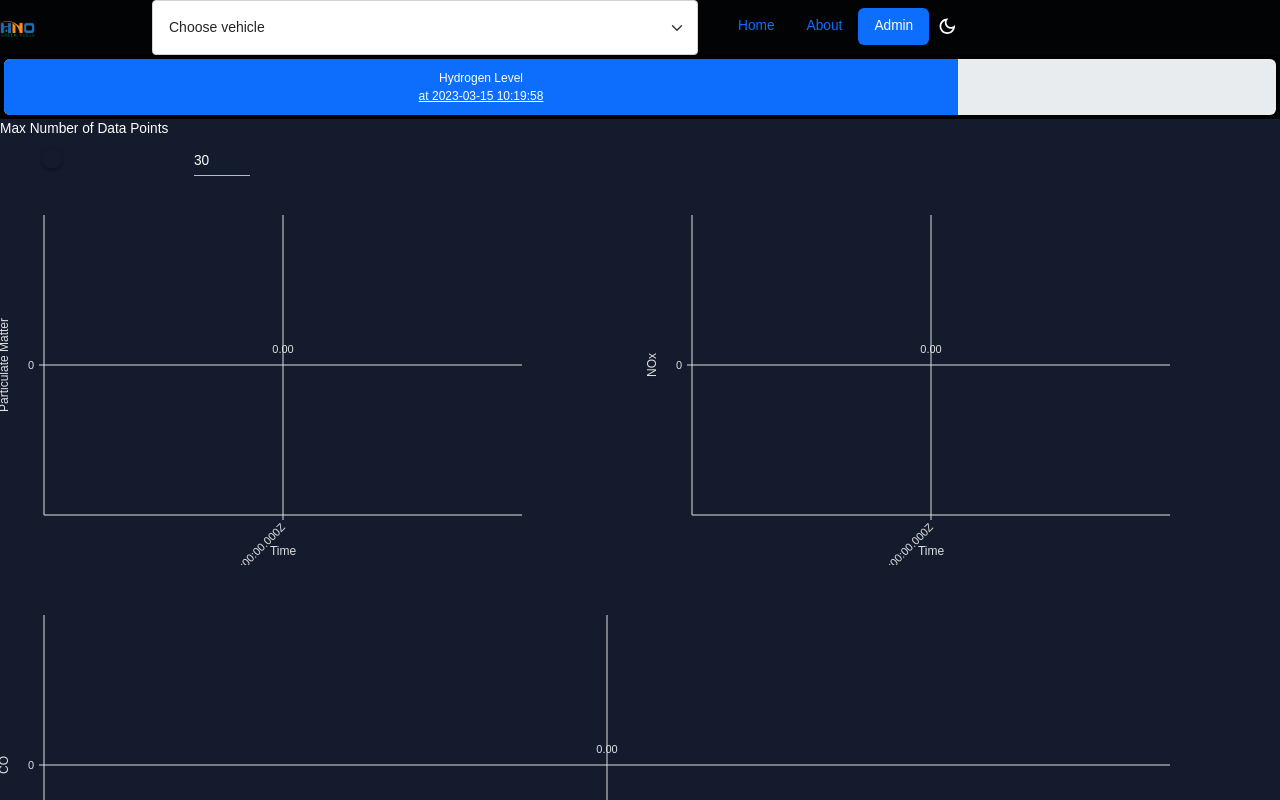
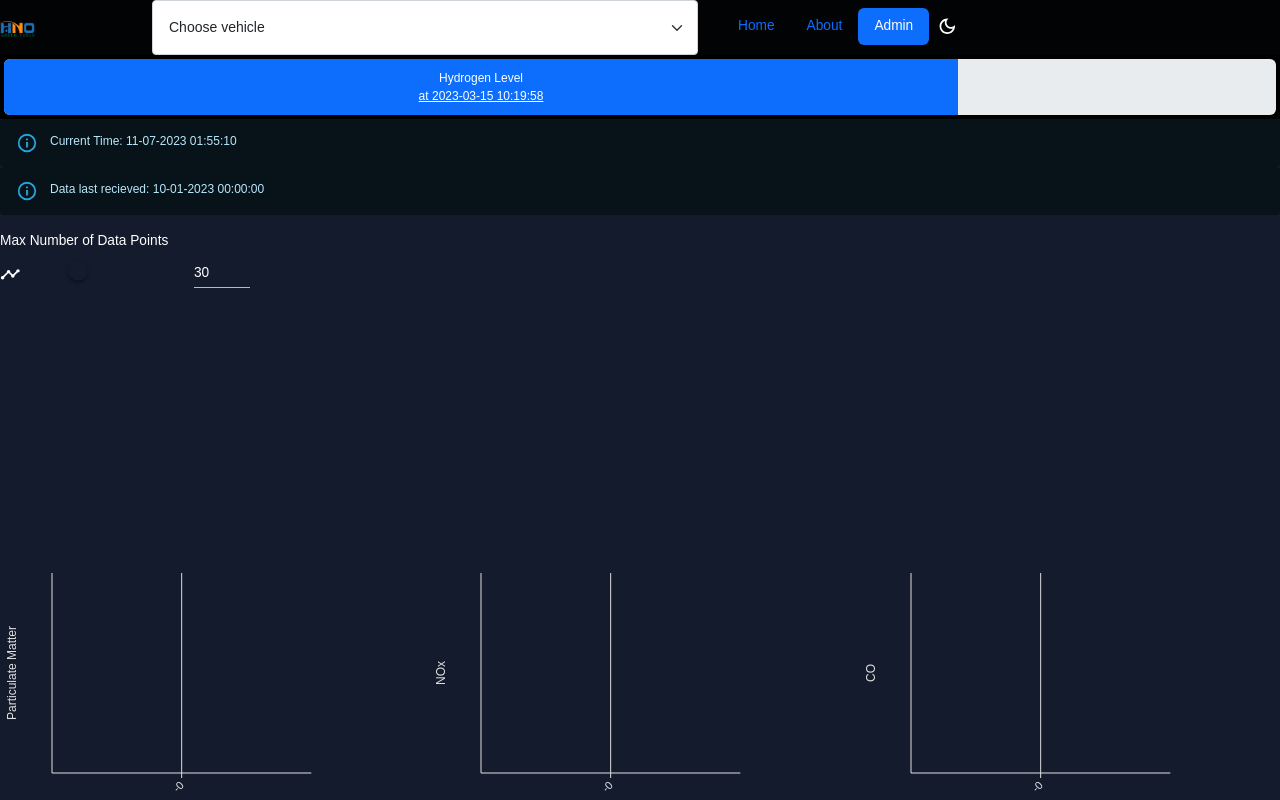
Before and after one commit to HNOI-Senior-Design-Performance-Tool/GUI, a React (Create React App) app: page /admin in a window 1280 px wide. Shown: the top 800 px of the page. Built offline with nearby package versions, Linux system fonts and the light colour scheme; no server answers.

Commit message:
changed time representation on dashboard

```diff
--- a/package.json
+++ b/package.json
@@ -17,6 +17,7 @@
     "axios": "^1.3.5",
     "bootstrap": "^5.2.3",
     "moment": "^2.29.4",
+    "moment-timezone": "^0.5.43",
     "react": "^18.2.0",
     "react-bootstrap": "^2.7.2",
     "react-dom": "^18.2.0",
--- a/src/pages/Dashoard.js
+++ b/src/pages/Dashoard.js
@@ -1,20 +1,23 @@
 import React, { useState, useEffect } from "react";
 import LiveLineChart from "../components/LiveLineChart";
 
-import { Box, Grid, Input, Slider, Typography } from "@mui/material";
+import { Box, Grid, Input, Slider, Typography, Alert } from "@mui/material";
+import TimelineRoundedIcon from "@mui/icons-material/TimelineRounded";
 
 import axios from 'axios';
-import moment from "moment";
+import moment from "moment-timezone";
 import { Container } from "@nivo/core";
 
 const Dashboard = () => {
+  let userTimezone = Intl.DateTimeFormat().resolvedOptions().timeZone;
 
   const [maxNumDataPoints, setMaxNumDataPoints] = useState(30); // max number of data points to display on the chart
 
-  // const initTime = moment.utc().format();
-  const initTime = "2023-10-07T00:00:00.000Z";
+  // const initTime = moment.utc();
+  const initTime = moment("2023-10-01T00:00:00.000Z");
 
-  const [latestTime, setLatestTime] = useState(initTime); // latest time
+  const [latestTime, setLatestTime] = useState(initTime); // latest timestamp of data received from the database
+  const [currentTime, setCurrentTime] = useState(moment.utc()); // current time
 
   // create a state for each line chart's data
   // initialize each state with the latest datapoint
@@ -27,13 +30,14 @@ const Dashboard = () => {
   const pollDatabase = () => {
     axios
       .get(
-        "http://localhost:8080/api/vehicleData/latestDataGT/" + latestTime
+        "http://localhost:8080/api/vehicleData/latestDataGT/" + latestTime.utc().format()
       )
       .then((response) => {
+
         const data = response.data;
 
         if (data.length > 0) {
-          setLatestTime(data[data.length - 1].time);
+          setLatestTime(moment(data[data.length - 1].time));
           setPmData(
             pmData.concat(data.map((d) => ({ x: d.time, y: d.particulateMatter })))
           );
@@ -60,20 +64,34 @@ const Dashboard = () => {
     }
   };
 
-  // function that combines the trimData and pollDatabase functions
+  const getTimeDiffData = (data, dataField) => {
+    return data.map((d) => ({
+      x: '-' + currentTime.diff(moment(d.time), "seconds"),
+      y: d.dataField,
+    }));
+  };
+
+  // Functions that facillitate live data updates
   const updateData = () => {
+    // Maintain the current time for calculating the time difference for each data point
+    setCurrentTime(moment.utc());
+
+    // Poll the database for new data and update the data states
     pollDatabase();
+
+    // Trim the data arrays to the max number of data points
     setPmData(trimData(pmData));
     setNoxData(trimData(noxData));
     setCoData(trimData(coData));
   };
 
-  const pollRate = 5 // in seconds
+  const updateRate = 1 // in seconds
   useEffect(() => {
-    const intervalId = setInterval(updateData, pollRate*1000);
+    const updateIntervalId = setInterval(updateData, updateRate * 1000);
 
-    return () => clearInterval(intervalId); // Clean up the interval on unmount
+    return () => clearInterval(updateIntervalId); // Clean up the interval on unmount
   });
+
 
   // Max Data Points slider
   const handleSliderChange = (event, newValue) => {
@@ -98,11 +116,25 @@ const Dashboard = () => {
 
   return (
     <Container>
-      <Box sx={{ width: 250 }}>
+      <Alert severity="info">
+        Current Time:{" "}
+        {currentTime.tz(userTimezone).format("MM-DD-YYYY HH:mm:ss")}
+      </Alert>
+      <Alert severity="info" sx={{ mb: 2 }}>
+        Data last recieved:{" "}
+        {latestTime.tz(userTimezone).format("MM-DD-YYYY HH:mm:ss")}
+      </Alert>
+
+      <Box sx={{ width: 250, height: 300 }}>
         <Typography id="input-slider" gutterBottom>
           Max Number of Data Points
         </Typography>
+
         <Grid container spacing={2} alignItems="center">
+          <Grid item>
+            <TimelineRoundedIcon />
+          </Grid>
+
           <Grid item xs>
             <Slider
               value={maxNumDataPoints}
@@ -114,6 +146,7 @@ const Dashboard = () => {
               max={absoluteMaxNumDataPoints}
             />
           </Grid>
+
           <Grid item>
             <Input
               value={maxNumDataPoints}
@@ -131,28 +164,33 @@ const Dashboard = () => {
           </Grid>
         </Grid>
       </Box>
-
-      <Grid container spacing={2}>
-        <Grid xs={6} style={{ height: 400 }}>
+      <Container>
+        <Grid container spacing={1}>
+          <Grid xs={4} style={{ height: 300 }}>
             <LiveLineChart
               botAxisLabel="Time"
               leftAxisLabel="Particulate Matter"
-            data={pmData}
+              data={getTimeDiffData(pmData, "particulateMatter")}
             />
           </Grid>
 
-        <Grid xs={6} style={{ height: 400 }}>
+          <Grid xs={4} style={{ height: 300 }}>
             <LiveLineChart
               botAxisLabel="Time"
               leftAxisLabel="NOx"
-            data={noxData}
+              data={getTimeDiffData(noxData, "NOx")}
             />
           </Grid>
 
-        <Grid xs={12} style={{ height: 400 }}>
-          <LiveLineChart botAxisLabel="Time" leftAxisLabel="CO" data={coData} />
+          <Grid xs={4} style={{ height: 300 }}>
+            <LiveLineChart
+              botAxisLabel="Time"
+              leftAxisLabel="CO"
+              data={getTimeDiffData(coData, "CO")}
+            />
           </Grid>
         </Grid>
+      </Container>
     </Container>
   );
 };
```
Also changed, not shown: 1 other file (tests, documents, lock files or other folders). Lines whose indentation alone changed are shown as unchanged.
